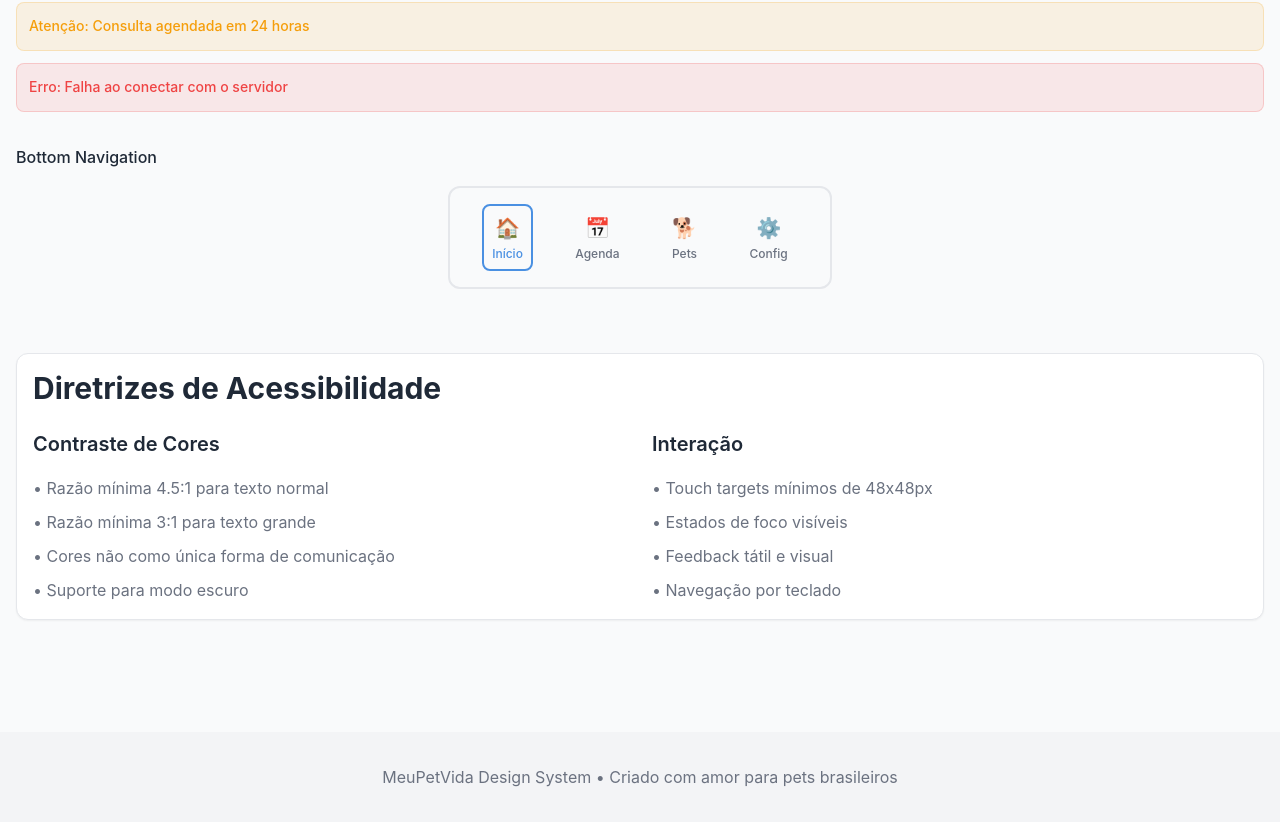
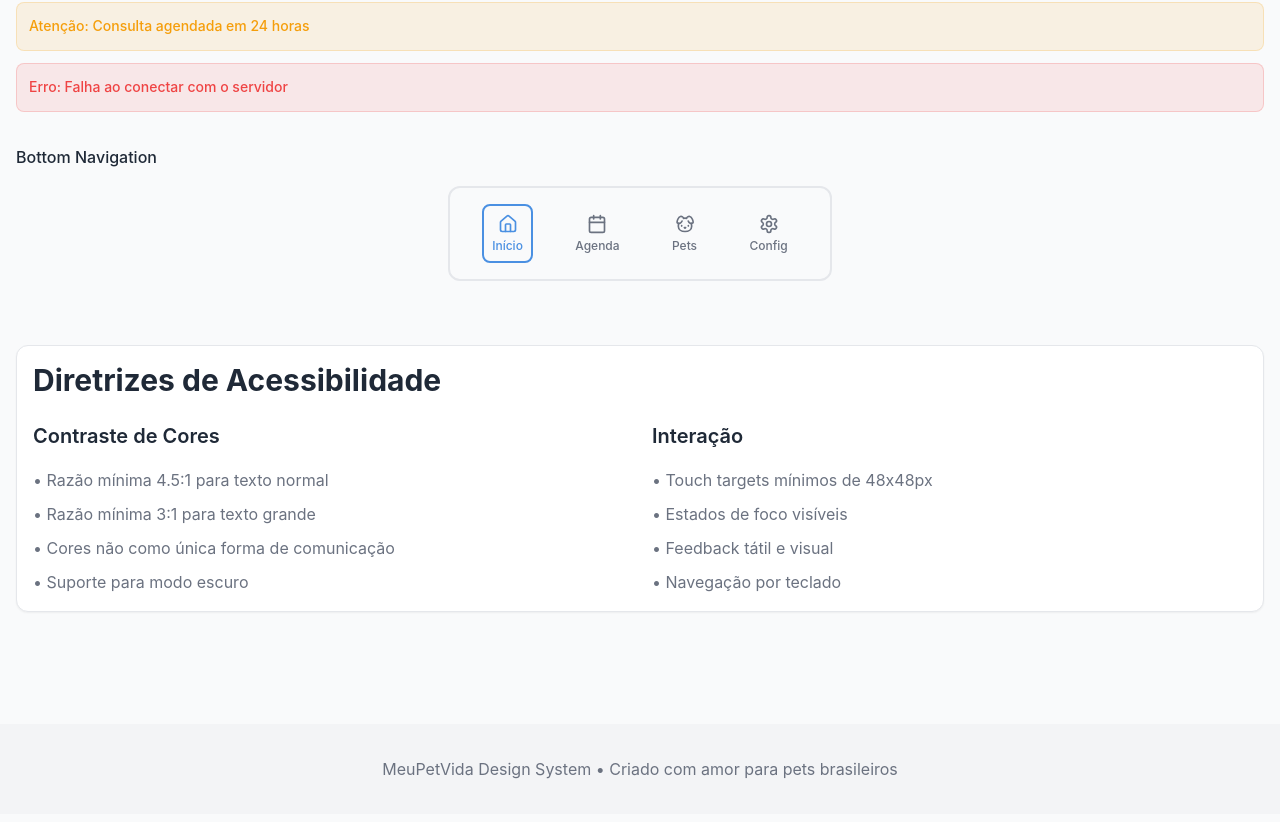
Before and after one commit to salesawagner/meu-pet-kit-vida, a React (Vite) app: page / in a window 1280 px wide. Shown: the part 9087-9909 px from the top of the page. Built offline with nearby package versions, Linux system fonts and the light colour scheme.

Commit message:
Fix: Use outline icons
The user requested that the icons be outline style, instead of illustrations.

```diff
--- a/src/components/ComponentShowcase.tsx
+++ b/src/components/ComponentShowcase.tsx
@@ -1,5 +1,6 @@
 
 import React, { useState } from 'react';
+import { Home, Calendar, Dog, Settings } from 'lucide-react';
 
 const ComponentShowcase = () => {
   const [activeTab, setActiveTab] = useState('perfil');
@@ -200,19 +201,19 @@ const ComponentShowcase = () => {
             <div className="border-2 border-border rounded-xl p-4 bg-transparent">
               <div className="flex justify-around">
                 <button className="flex flex-col items-center gap-1 p-2 border-2 border-primary rounded-lg bg-transparent">
-                  <span className="text-xl">🏠</span>
+                  <Home className="w-5 h-5 text-primary" />
                   <span className="text-caption text-primary font-medium">Início</span>
                 </button>
                 <button className="flex flex-col items-center gap-1 p-2 border-2 border-transparent rounded-lg hover:border-border transition-colors">
-                  <span className="text-xl">📅</span>
+                  <Calendar className="w-5 h-5 text-muted-foreground" />
                   <span className="text-caption text-muted-foreground">Agenda</span>
                 </button>
                 <button className="flex flex-col items-center gap-1 p-2 border-2 border-transparent rounded-lg hover:border-border transition-colors">
-                  <span className="text-xl">🐕</span>
+                  <Dog className="w-5 h-5 text-muted-foreground" />
                   <span className="text-caption text-muted-foreground">Pets</span>
                 </button>
                 <button className="flex flex-col items-center gap-1 p-2 border-2 border-transparent rounded-lg hover:border-border transition-colors">
-                  <span className="text-xl">⚙️</span>
+                  <Settings className="w-5 h-5 text-muted-foreground" />
                   <span className="text-caption text-muted-foreground">Config</span>
                 </button>
               </div>
```
